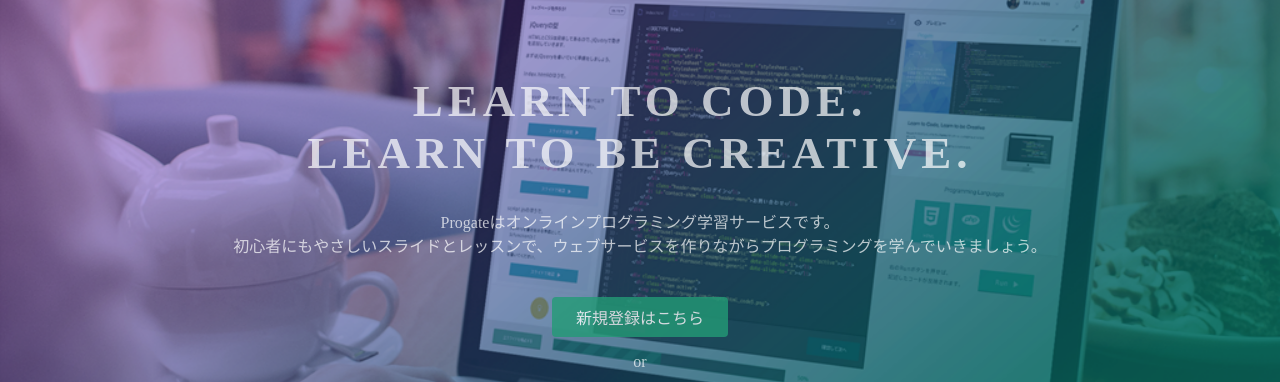
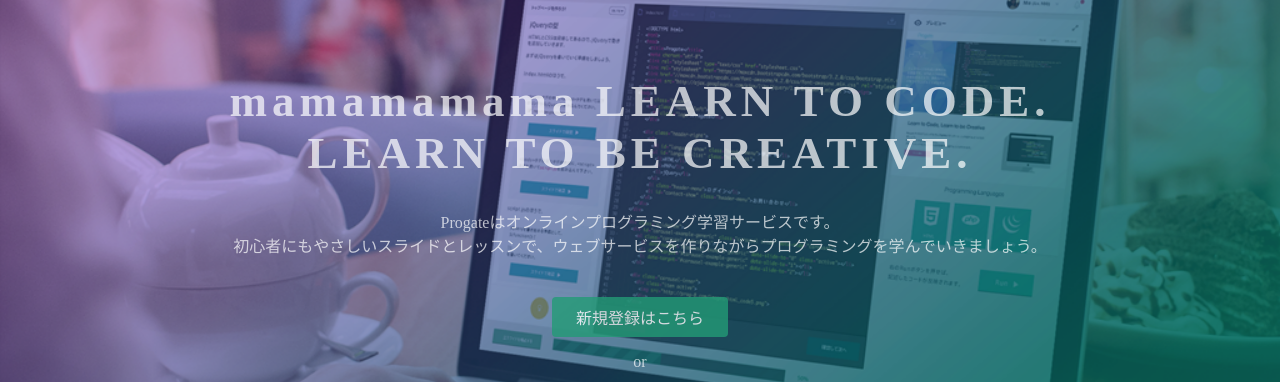
Before and after one commit to imakarado/imakarado.github.io, a plain HTML site: page index.html in a window 1280 px wide. Shown: the part 135-517 px from the top of the page. Drawn offline with Linux system fonts and the light colour scheme.

Commit message:
Update index.html

```diff
--- a/index.html
+++ b/index.html
@@ -23,7 +23,7 @@
   </header>
   <div class="top-wrapper">
     <div class="container">
-      <h1>LEARN TO CODE.<br>LEARN TO BE CREATIVE.</h1>
+      <h1>mamamamama LEARN TO CODE.<br>LEARN TO BE CREATIVE.</h1>
       <p>Progateはオンラインプログラミング学習サービスです。<br>初心者にもやさしいスライドとレッスンで、ウェブサービスを作りながらプログラミングを学んでいきましょう。</p>
       <div class="btn-wrapper">
         <a href="#" class="btn signup">新規登録はこちら</a>
```
